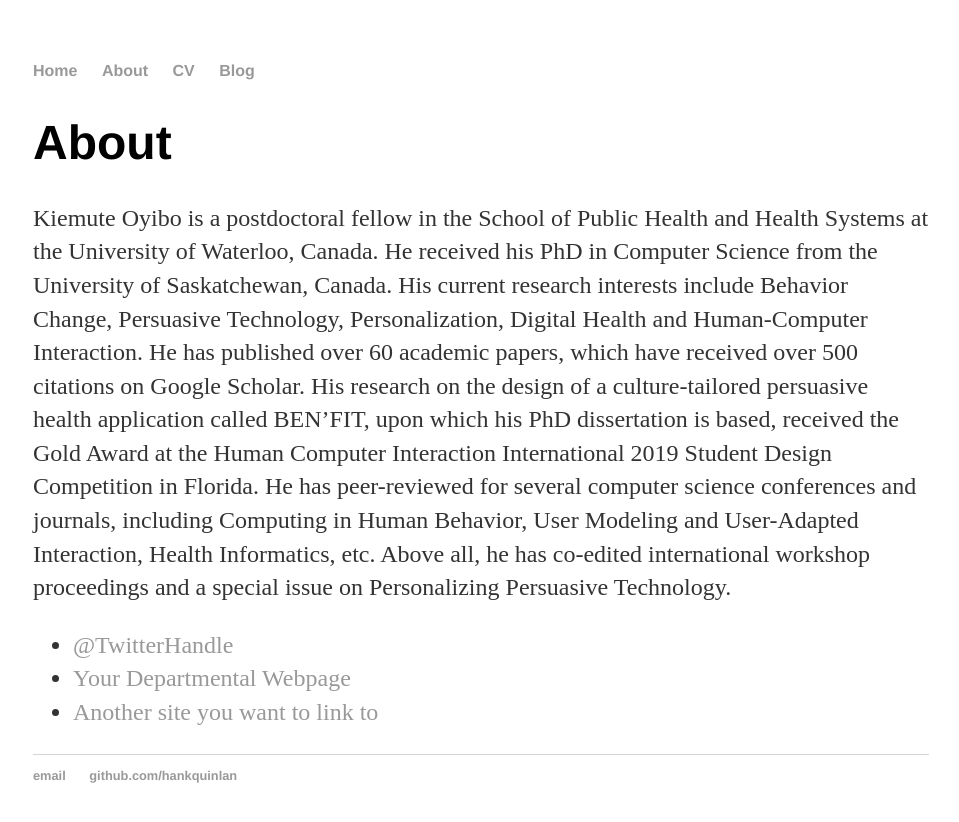
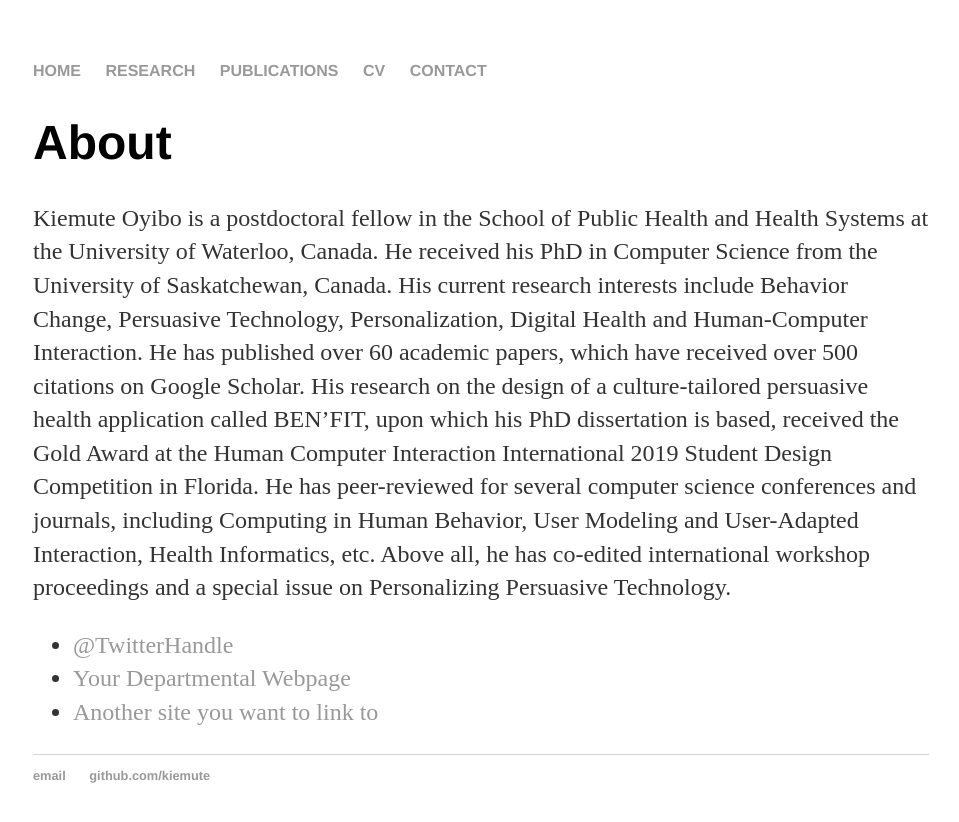
Before and after one commit to kiemute/kiemute.github.io, a Jekyll site: the page built from about/index.html, in a window 1280 px wide. Shown: the top 822 px of the page, without its empty margins (159-1118 px from the left). Built offline with Jekyll 4.4.1, drawn with Linux system fonts in a browser that asks for light colours.

Commit message:
Update default.html

```diff
--- a/_layouts/default.html
+++ b/_layouts/default.html
@@ -11,10 +11,11 @@
   <body>
     <nav>
 <ul>
-<li><a href="/">Home</a></li>
-<li><a href="/about">About</a></li>
+<li><a href="/">HOME</a></li>
+<li><a href="/research">RESEARCH</a></li>
+<li><a href="/publications">PUBLICATIONS</a></li>
 <li><a href="/cv">CV</a></li>
-<li><a href="/blog">Blog</a></li>
+<li><a href="/contact">CONTACT</a></li>
 </ul>
     </nav>
 <div class="container">
@@ -25,8 +26,8 @@
 
   <footer>
    <ul>
-   <li><a href="mailto:hankquinlanhub@gmail.com">email</a></li>
-   <li><a href="https://github.com/hankquinlan">github.com/hankquinlan</a></li>
+   <li><a href="mailto:kiemute@uwaterloo.ca">email</a></li>
+   <li><a href="https://github.com/kiemute">github.com/kiemute</a></li>
    </ul>
   </footer>
   </body>
```
